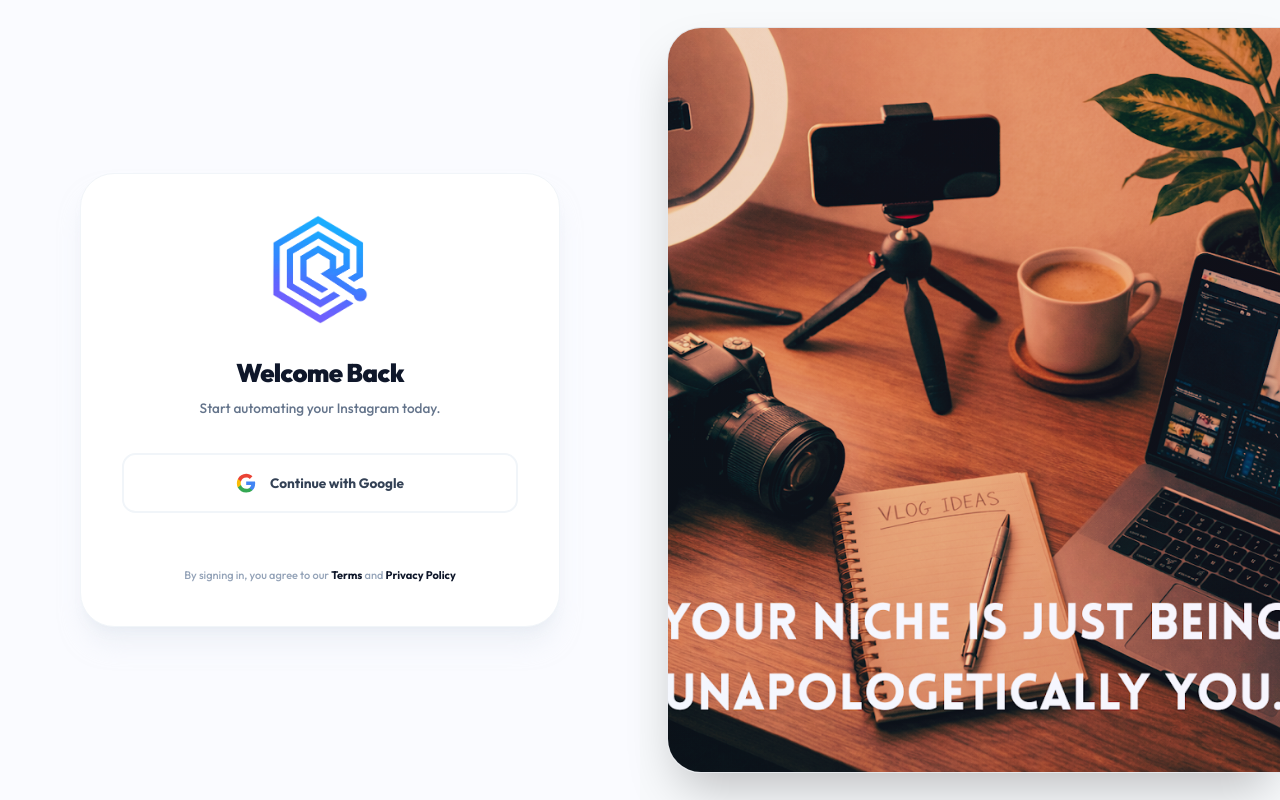
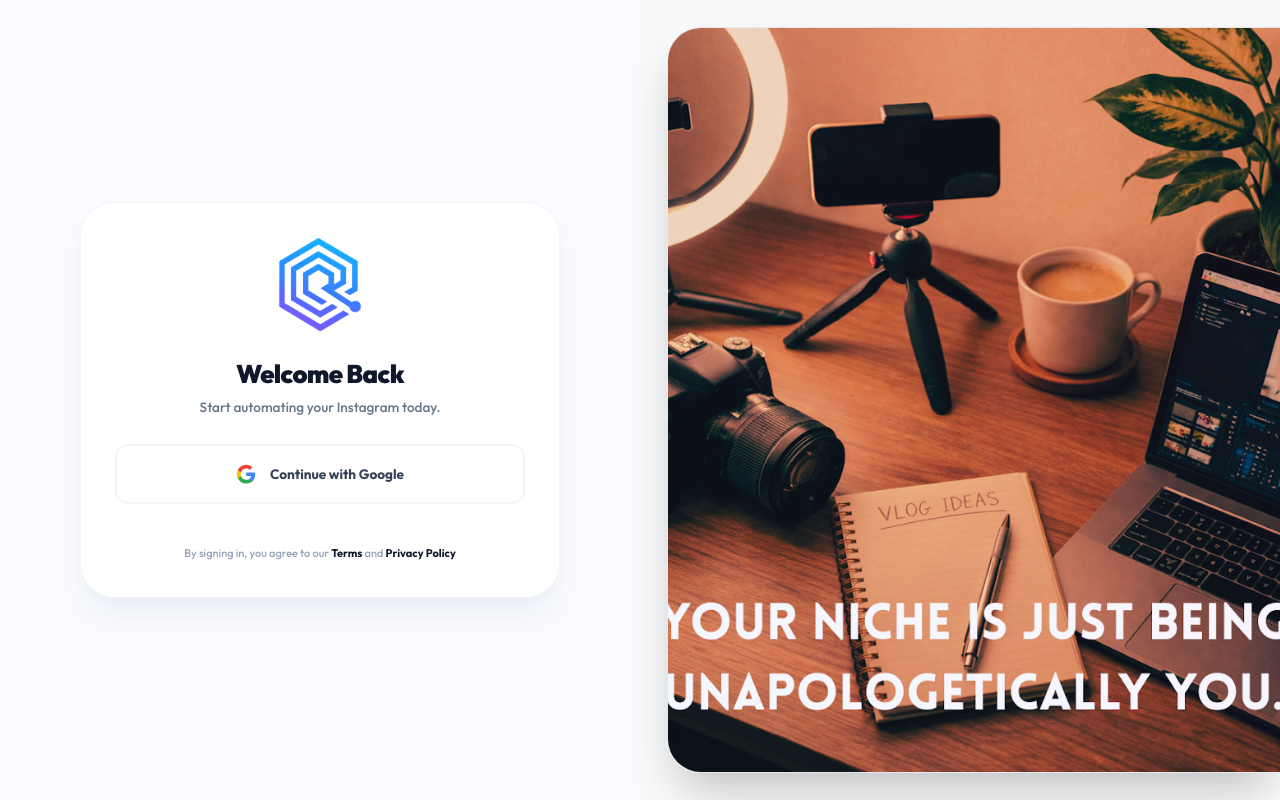
Before and after one commit to Anvesha137/app.quickrevert.tech, a React (Vite) app: page /billing in a window 1280 px wide. Built offline with nearby package versions, Linux system fonts and the light colour scheme; no server answers.

Commit message:
login page asthetics

```diff
--- a/src/components/Login.tsx
+++ b/src/components/Login.tsx
@@ -23,18 +23,18 @@ export default function Login() {
   };
 
   return (
-    <div className="flex min-h-screen bg-white font-outfit">
+    <div className="h-screen overflow-hidden bg-white font-outfit flex">
       {/* Left Side: Login Form */}
-      <div className="w-full lg:w-1/2 flex flex-col justify-center px-6 md:px-12 py-12 bg-[#fafbff]">
+      <div className="w-full lg:w-1/2 flex flex-col justify-center px-6 md:px-12 py-6 bg-[#fafbff]">
         <div className="max-w-[480px] mx-auto w-full">
-          <div className="bg-white p-8 md:p-12 rounded-[2.5rem] shadow-xl shadow-slate-200/50 border border-slate-100 animate-in fade-in slide-in-from-bottom-8 duration-1000">
-            <div className="mb-10 flex flex-col items-center text-center">
+          <div className="bg-white p-8 md:p-10 rounded-[2.5rem] shadow-xl shadow-slate-200/50 border border-slate-100 animate-in fade-in slide-in-from-bottom-8 duration-1000">
+            <div className="mb-8 flex flex-col items-center text-center">
               <img
                 src="/Logo_optimized.png"
                 alt="QuickRevert Logo"
-                className="h-32 mb-10 object-contain mx-auto"
+                className="h-28 mb-8 object-contain mx-auto"
               />
-              <h1 className="text-3xl font-black text-slate-900 mb-3 tracking-tight">
+              <h1 className="text-3xl font-black text-slate-900 mb-2 tracking-tight">
                 Welcome Back
               </h1>
               <p className="text-base text-slate-500 font-medium">
@@ -42,7 +42,7 @@ export default function Login() {
               </p>
             </div>
 
-            <div className="space-y-8">
+            <div className="space-y-6">
               <div className="space-y-4">
                 <button
                   onClick={handleGoogleSignIn}
@@ -82,7 +82,7 @@ export default function Login() {
                 </div>
               )}
 
-              <div className="pt-8 flex flex-col items-center gap-4">
+              <div className="pt-6 flex flex-col items-center gap-4">
                 <p className="text-[11px] text-slate-400 font-medium text-center leading-relaxed max-w-[280px]">
                   By signing in, you agree to our{' '}
                   <button onClick={() => setShowTerms(true)} className="text-slate-900 font-bold">Terms</button>
@@ -96,7 +96,7 @@ export default function Login() {
       </div>
 
       {/* Right Side: Hero Image */}
-      <div className="hidden lg:flex lg:w-1/2 items-center justify-end py-8 pl-8 bg-slate-50">
+      <div className="hidden lg:flex lg:w-1/2 items-center justify-end py-8 pl-8 bg-slate-50 h-full">
         <div className="relative w-full h-full rounded-l-[2.5rem] overflow-hidden shadow-2xl border-y border-l border-gray-200">
           <div className="absolute inset-0 bg-gradient-to-tr from-blue-600/5 to-purple-600/5 z-10 pointer-events-none" />
           <img
```
